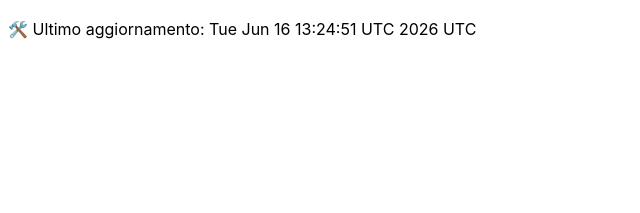
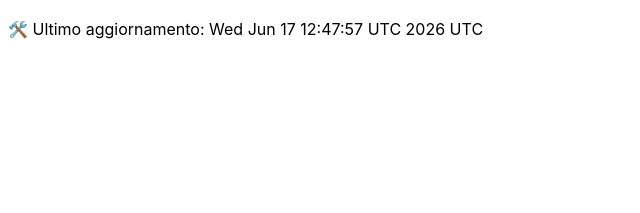
Before and after one commit to DanteTrb/DanteTrb.github.io, a Jekyll site: the page built from badges.md, in a window 1280 px wide. Shown: the top 213 px of the page, without its empty margins (0-640 px from the left). Built offline with Jekyll 4.4.1, drawn with Linux system fonts in a browser that asks for light colours; our own code applies the rules of GitHub Pages for plain Markdown files.

Commit message:
🛠️ Aggiornamento automatico badge

```diff
--- a/badges.md
+++ b/badges.md
@@ -1 +1 @@
-🛠️ Ultimo aggiornamento: Tue Jun 16 13:24:51 UTC 2026 UTC
+🛠️ Ultimo aggiornamento: Wed Jun 17 12:47:57 UTC 2026 UTC
```
